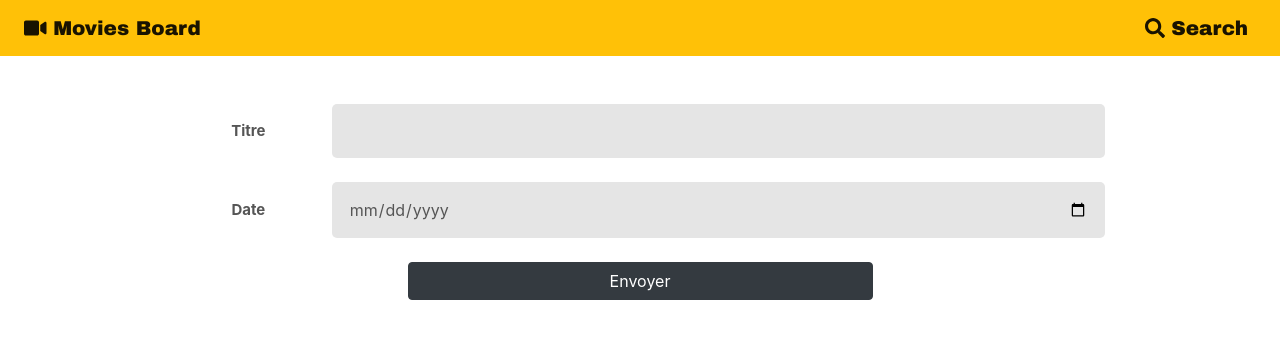
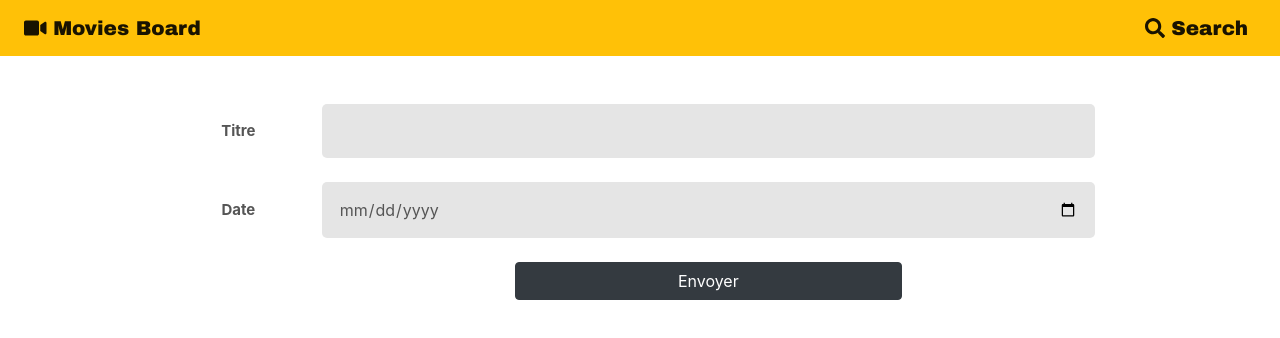
Before and after one commit to Mehdi-Zouaoui/MoviesBoard, a React (Create React App) app: page /search in a window 1280 px wide. Shown: the top 338 px of the page. Built offline with nearby package versions, Linux system fonts and the light colour scheme; no server answers.

Commit message:
Details works after creating movie

```diff
--- a/src/App.js
+++ b/src/App.js
@@ -39,6 +39,11 @@ function App() {
 
     const addMovie = (movie) => {
         console.log(movie);
+        let id = 0;
+        movies.forEach(item => {
+            id = item.id
+        });
+        movie['id']= id+1;
             setMovies([...movies , movie])
     };
     const updateMovie = (movie , id) => {
--- a/src/Components/List.jsx
+++ b/src/Components/List.jsx
@@ -41,14 +41,15 @@ function List(props) {
 
     return (
         <div>
-            {!props.array.length ? <div>Loading</div> :
+            {!card.length ? <div className="mt-2">No Movies Found</div> :
                 <Dropdown className="mt-2">
                     <Dropdown.Toggle style={{marginBottom : '10px'}}
+
                                      variant="success"
                                      id="dropdown-basic">
                         Research
                     </Dropdown.Toggle>
-                    <Dropdown.Menu>
+                    <Dropdown.Menu style={{ left : '-40px !important'}}>
                         {card.map((item, index) => {
                             return (
                                 <Dropdown.Item onClick={() => getData(item)}
--- a/src/Components/Movies.jsx
+++ b/src/Components/Movies.jsx
@@ -38,7 +38,7 @@ function Movies(props) {
                 <div className=" movie col-6 h-75 d-flex flex-column align-items-center justify-content-center text-white">
                     <h1 className=" mb-1 movie_title">{currentMovie.title}</h1>
                     <p className=" text-center movie_date text-warning mb-5">{currentMovie.release_date}</p>
-                    <p className=" text-center movie_overview mb-5">{currentMovie.description}</p>
+                    <p className=" text-xl-center text-left movie_overview mb-5">{currentMovie.description}</p>
                     <div className="d-flex justify-content-center align-items-center movie_details">
                         <p className="movie_note"> <FontAwesomeIcon className="text-warning"
                                                                      icon={faCalendarAlt}/> { currentMovie.categories ?  currentMovie.categories.join(' - ') : ''}</p>
@@ -63,12 +63,12 @@ function Movies(props) {
                              )
                     })}
                      </Carousel>
-                    <div className="buttonContainer d-flex flex-column justify-content-start flex-xl-row col-12 justify-content-xl-center mt-2">
+                    <div className="buttonContainer d-flex flex-column align-items-center justify-content-start flex-xl-row col-12 justify-content-xl-center mt-2">
                         <Link to={`/movies/${currentMovie.id}`}
-                              className=" btn mr-1 col-xl-2 w-100  btn-ico btn-outline-warning">Details <FontAwesomeIcon icon={faFilm}/>
+                              className=" btn mr-1 col-xl-2 w-75  btn-ico btn-outline-warning">Details <FontAwesomeIcon icon={faFilm}/>
                         </Link>
                         <Link to={`/movie/edit/${currentMovie.id}`}
-                              className="btn w-100 col-xl-2  mr-1  btn-ico btn-outline-warning">Update <FontAwesomeIcon icon={faEdit}/>
+                              className="btn col-xl-2 w-75  mr-1  btn-ico btn-outline-warning">Update <FontAwesomeIcon icon={faEdit}/>
                         </Link>
                         <DeleteModal delete={deleteMovie}
                                      id={currentMovie.id}/>
--- a/src/Components/Search.jsx
+++ b/src/Components/Search.jsx
@@ -39,7 +39,7 @@ function Search(props) {
         <div className="mt-5">
             <form method="PUT"
                   onSubmit={handleSubmit(onSubmit)}
-                  className="m-auto col-9">
+                  className=" formStyle col-9">
                 <div className="form-row mb-4">
                     <div className="search_input m-auto"> Titre</div>
                     <div className=" col-xl-10 col-12">
@@ -49,6 +49,7 @@ function Search(props) {
                                        className="inputStyle col-12"
                                        id="inputEmail4"
                                        name="title"
+                                       required
                                        ref={register}/>
                             </div>
                         </div>
@@ -69,8 +70,13 @@ function Search(props) {
                         </div>
                     </div>
                 </div>
+                <div className="form-row mb-4">
+                    <div className="search_input m-auto"/>
+                    <div className="col-xl-10 col-12">
                 <input className="btn mt-3 m-auto btn-dark col-6 " type="submit" value="Envoyer"/>
-            </form>
+                    </div>
+                </div>
+                </form>
             {films.length ? <List array={films}  add={addMovie} /> : ''}
         </div>
     )
--- a/src/Components/SearchResult.jsx
+++ b/src/Components/SearchResult.jsx
@@ -334,7 +334,7 @@ function SearchResult(props) {
                 <div className="form-row">
                     <div className="search_input"> Genre</div>
                     <div className="col-10">
-                        <div className="row ml-5">
+                        <div className="row  flex-xl-row flex-column ml-5">
                             {currentEdit[0] && params.id ? currentEdit[0].categories.map((item, index) => {
                                 return (
                                     <h2 className="col-2" key={index}><span className="badge badge-dark ">{item}</span>
@@ -353,7 +353,7 @@ function SearchResult(props) {
                 </div>
                 <div className="form-row mb-4">
                     <div className="search_input m-auto"/>
-                    <div className="col-10"><button type="submit" className="btn col-4 mb-2 btn-dark text-white">Valider</button>
+                    <div className="col-xl-10 col-12"><button type="submit" className="btn col-4 mb-2 btn-dark text-white">Valider</button>
                     </div>
                 </div>
             </form>
```
Also changed, not shown: 1 other file (tests, documents, lock files or other folders).
